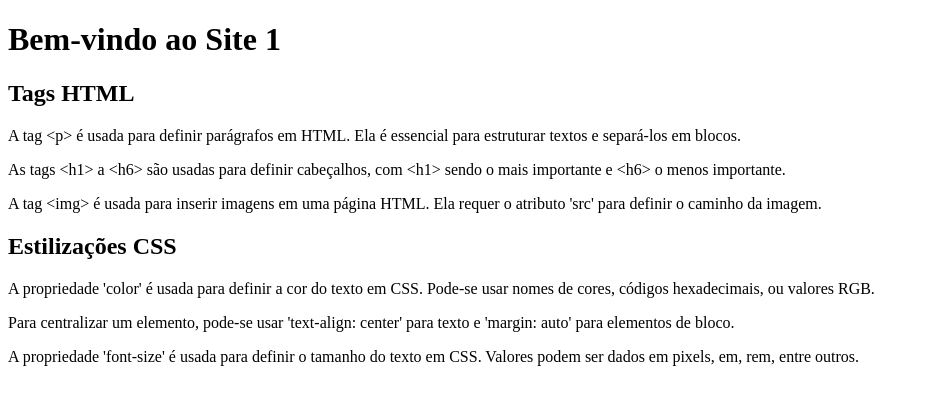
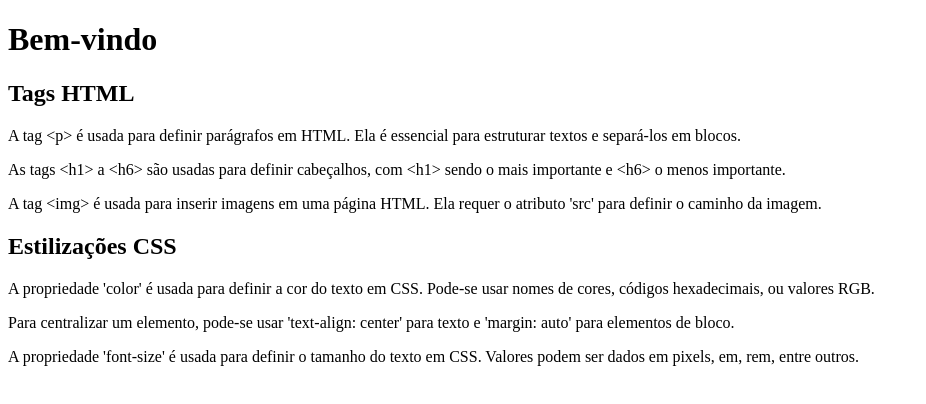
Before and after one commit to zanettebc/novo, a plain HTML site: page index.html in a window 1280 px wide. Shown: the whole page, without its empty margins (0-926 px from the left). Drawn offline with Linux system fonts and the light colour scheme.

Commit message:
Update index.html

```diff
--- a/index.html
+++ b/index.html
@@ -3,10 +3,10 @@
 <head>
     <meta charset="UTF-8">
     <meta name="viewport" content="width=device-width, initial-scale=1.0">
-    <title>Site 1 - HTML e CSS Básico</title>
+    <title>HTML e CSS</title>
 </head>
 <body>
-    <h1>Bem-vindo ao Site 1</h1>
+    <h1>Bem-vindo</h1>
 
     <h2>Tags HTML</h2>
     <p>A tag &lt;p&gt; é usada para definir parágrafos em HTML. Ela é essencial para estruturar textos e separá-los em blocos.</p>
```
